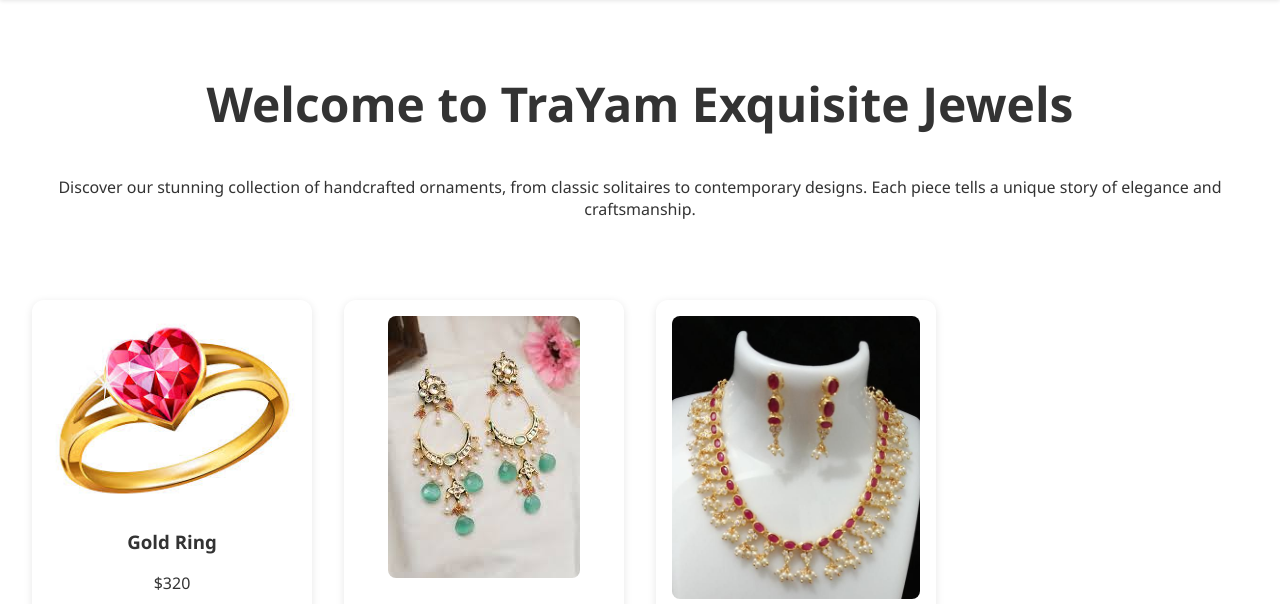
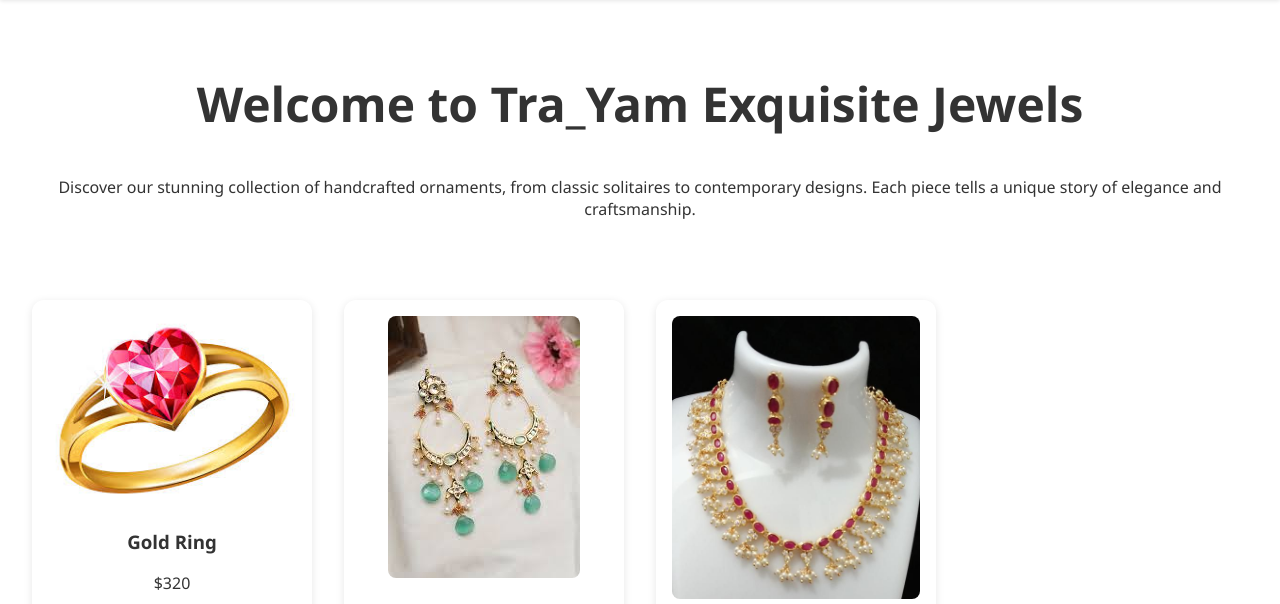
Before and after one commit to pvsreejith/TraYam, a plain HTML site: page index.html in a window 1280 px wide. Shown: the part 188-792 px from the top of the page. Drawn offline with Linux system fonts and the light colour scheme.

Commit message:
Update index.html

```diff
--- a/index.html
+++ b/index.html
@@ -25,7 +25,7 @@
      <section class="hero" style="transform: translateY(0px);">
         <div class="container">
             <div class="hero-content">
-			    <h1>Welcome to TraYam Exquisite Jewels</h1>
+			    <h1>Welcome to Tra_Yam Exquisite Jewels</h1>
                 <p>Discover our stunning collection of handcrafted ornaments, from classic solitaires to contemporary designs. Each piece tells a unique story of elegance and craftsmanship.</p>
             </div>
         </div>
```
